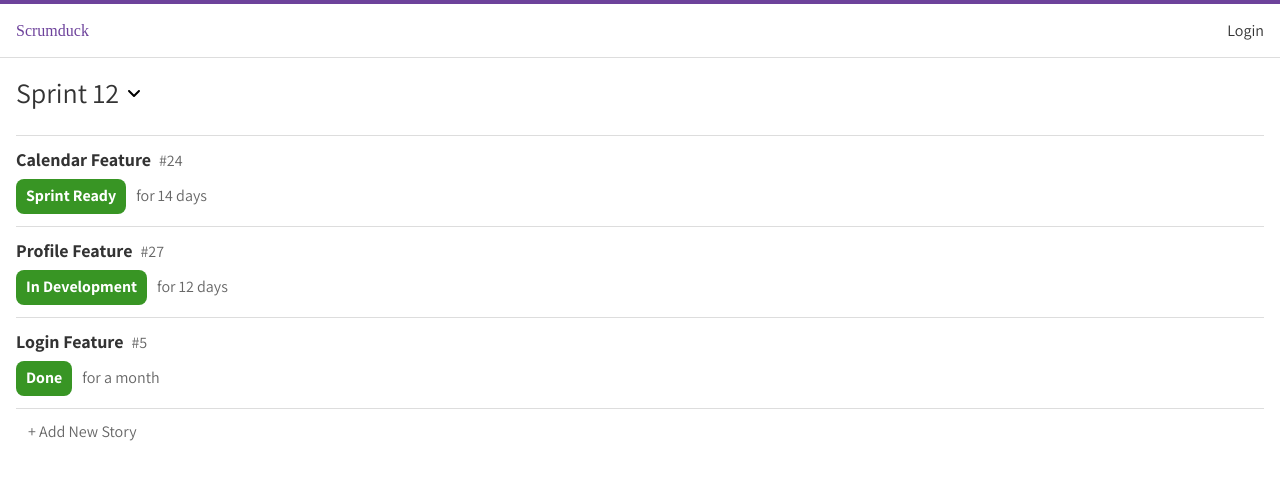
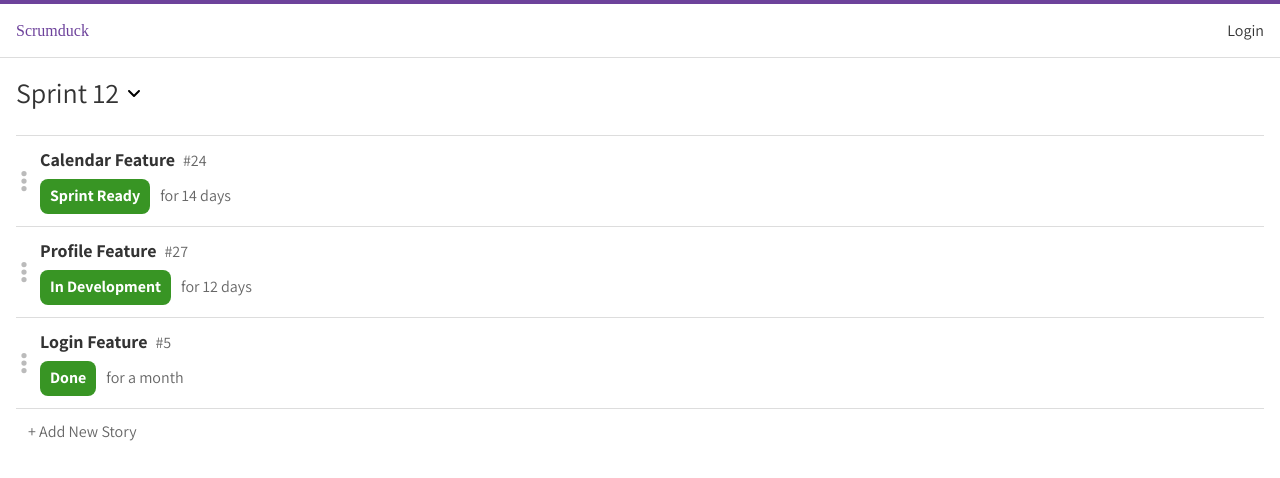
Before and after one commit to apethoud/scrumduck, a React (Create React App) app in the folder client/: page /app/sprint in a window 1280 px wide. Shown: the top 478 px of the page. Built offline with nearby package versions, Linux system fonts and the light colour scheme; a web font is replaced by a local one.

Commit message:
feat(sprint-view): add drag and drop dots icon to rows

```diff
--- a/client/src/components/StoryList.tsx
+++ b/client/src/components/StoryList.tsx
@@ -1,8 +1,10 @@
 import styled from 'styled-components';
 import colors from '../styling/colors';
-import { BoldText, SecondaryHeader, StatusBadge, StatusDate, SubText } from './styledComponents/common';
+import { SecondaryHeader, StatusBadge, StatusDate, SubText } from './styledComponents/common';
 import dayjs from 'dayjs';
 import relativeTime from 'dayjs/plugin/relativeTime';
+import { FontAwesomeIcon } from '@fortawesome/react-fontawesome'
+import { faEllipsisVertical } from '@fortawesome/free-solid-svg-icons'
 
 dayjs.extend(relativeTime);
 
@@ -15,6 +17,7 @@
 `
 
 const StyledListItem = styled.div`
+  display: flex;
   border-bottom: 1px solid ${colors.gray10};
   padding-top: 12px;
   padding-bottom: 12px;
@@ -24,8 +27,13 @@
   return (
     <div>
       <StyledListItem>
-        <TitleRow title={story.title} issueNumber={story.githubIssueNumber} />
-        <StatusRow status={story.status} statusDate={story.statusLastUpdated} />
+        <div style={{ display: "flex", justifyContent: "center", alignItems: "center", width: 16, marginRight: 8 }}>
+          <FontAwesomeIcon icon={faEllipsisVertical} style={{ fontSize: 24, color: "#bbb" }} />
+        </div>
+        <div>
+          <TitleRow title={story.title} issueNumber={story.githubIssueNumber} />
+          <StatusRow status={story.status} statusDate={story.statusLastUpdated} />
+        </div>
       </StyledListItem>
     </div>
   )
```
